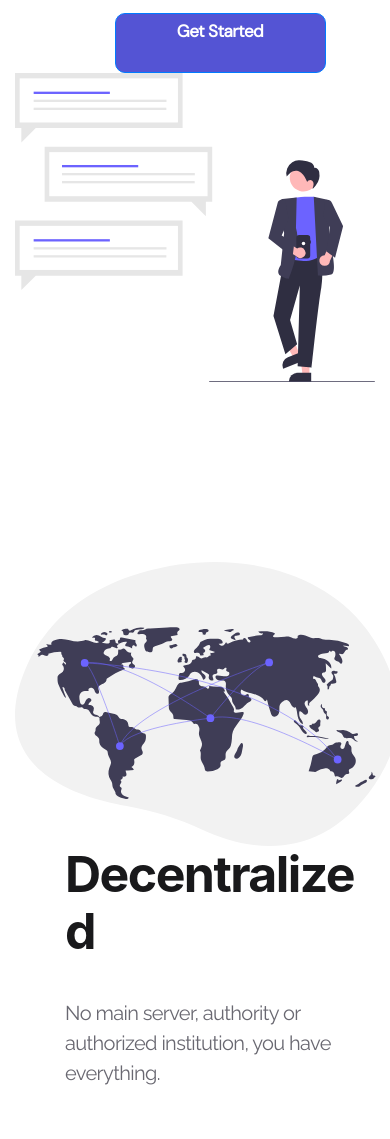
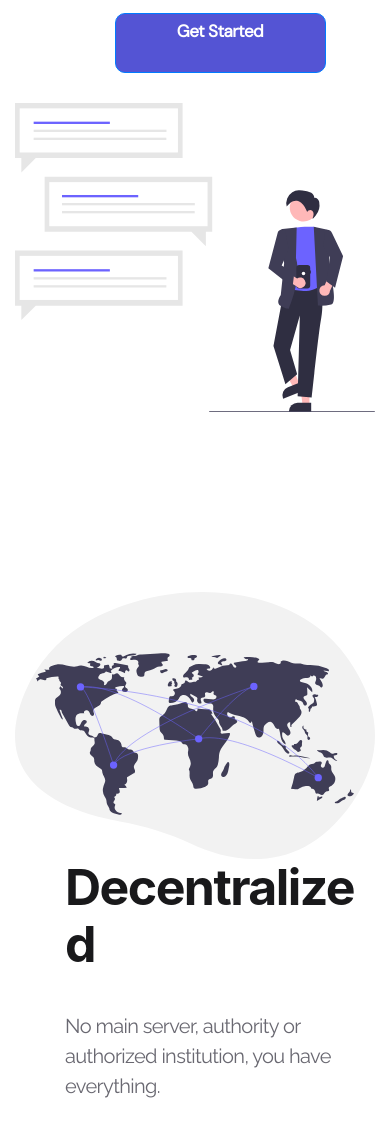
Before and after one commit to Naruno/Messaging_App_Website, a plain HTML site: page index.html in a window 390 px wide. Shown: the part 644-1783 px from the top of the page. Drawn offline with Linux system fonts and the light colour scheme.

Commit message:
some responsibility fixes

```diff
--- a/index.html
+++ b/index.html
@@ -20,14 +20,14 @@
                     <h1 class="text-break text-left" style="font-weight: 700;padding-left: 50px;font-size: 78px;line-height: 77px;letter-spacing: -1.5px;color: #19191b;padding-bottom: 15px;">The next gen<br>messaging<br></h1>
                     <p class="text-break text-left" style="font-family: Raleway, sans-serif;padding-left: 50px;padding-top: 15px;font-weight: 400;line-height: 30px;font-size: 20px;letter-spacing: -0.63px;padding-bottom: 35px;color: #696871;">Experience a decentralized, non-crashing, non-hacking, completely private messaging experience.<br></p><a class="btn btn-primary d-xl-flex justify-content-xl-center align-items-xl-center" role="button" style="border-radius: 10px;width: 211px;height: 60px;background-color: #5454d4;color: #ffffff;font-family: 'DM Sans', sans-serif;font-weight: 700;font-size: 17px;letter-spacing: -0.53px;line-height: 22.13px;margin-left: 50px;"
                         href="https://github.com/Decentra-Network/Messaging_App">Get Started<br></a></div>
-                <div class="col-md-6"><img class="img-fluid" src="assets/img/undraw_Mobile_messages_re_yx8w.svg" style="width: 620.83px;"></div>
+                <div class="col-md-6"><img class="img-fluid" src="assets/img/undraw_Mobile_messages_re_yx8w.svg" style="width: 620.83px;margin-top: 30px;"></div>
             </div>
         </div>
     </div>
     <div style="margin-top: 180px;">
         <div class="container">
             <div class="row">
-                <div class="col-md-6 text-center align-self-center" style="font-family: 'DM Sans', sans-serif;color: #19191b;font-weight: bold;"><img src="assets/img/undraw_connected_world_wuay.svg" style="width: 383px;"></div>
+                <div class="col-md-6 text-center align-self-center" style="font-family: 'DM Sans', sans-serif;color: #19191b;font-weight: bold;"><img class="img-fluid" src="assets/img/undraw_connected_world_wuay.svg" style="width: 383px;"></div>
                 <div class="col-md-6 align-self-center">
                     <h1 class="text-break text-left" style="font-weight: 700;padding-left: 50px;font-size: 50px;line-height: 57px;letter-spacing: -1.56px;color: #19191B;padding-bottom: 15px;">Decentralized<br></h1>
                     <p class="text-break text-left" style="font-family: Raleway, sans-serif;padding-left: 50px;padding-top: 15px;font-weight: 400;line-height: 30px;font-size: 20px;letter-spacing: -0.63px;padding-bottom: 35px;color: #696871;">No main server, authority or authorized institution, you have everything.<br></p>
@@ -42,7 +42,7 @@
                     <h1 class="text-break text-left" style="font-weight: 700;padding-left: 50px;font-size: 50px;line-height: 57px;letter-spacing: -1.56px;color: #19191B;padding-bottom: 15px;">Fully Private and Fully Secure<br></h1>
                     <p class="text-break text-left" style="font-family: Raleway, sans-serif;padding-left: 50px;padding-top: 15px;font-weight: 400;line-height: 30px;font-size: 20px;letter-spacing: -0.63px;padding-bottom: 35px;color: #696871;">Nobody can detect you and read your messages.<br></p>
                 </div>
-                <div class="col-md-6 text-center align-self-center" style="font-family: 'DM Sans', sans-serif;color: #19191b;font-weight: bold;"><img src="assets/img/undraw_Security_on_ff2u.svg" style="width: 530.56px;"></div>
+                <div class="col-md-6 text-center align-self-center" style="font-family: 'DM Sans', sans-serif;color: #19191b;font-weight: bold;"><img class="img-fluid" src="assets/img/undraw_Security_on_ff2u.svg" style="width: 530.56px;"></div>
             </div>
         </div>
     </div>
```
